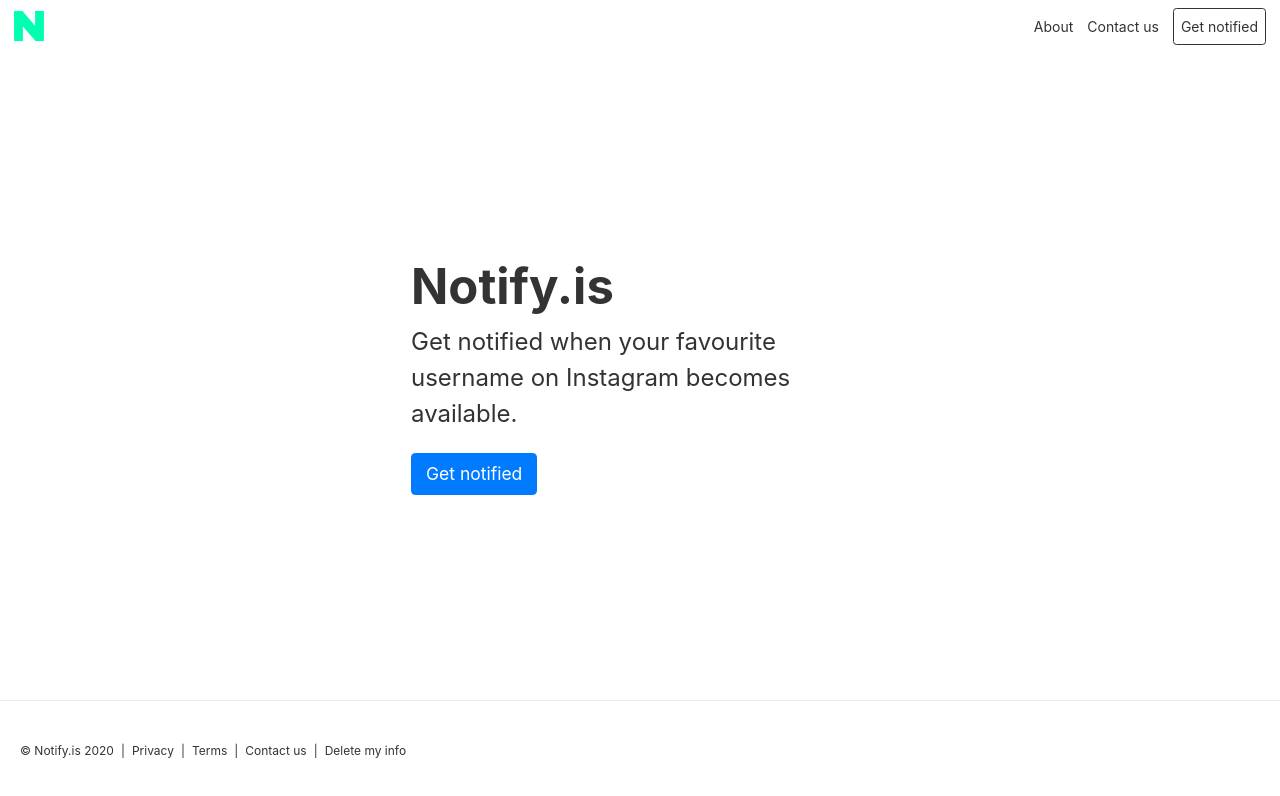
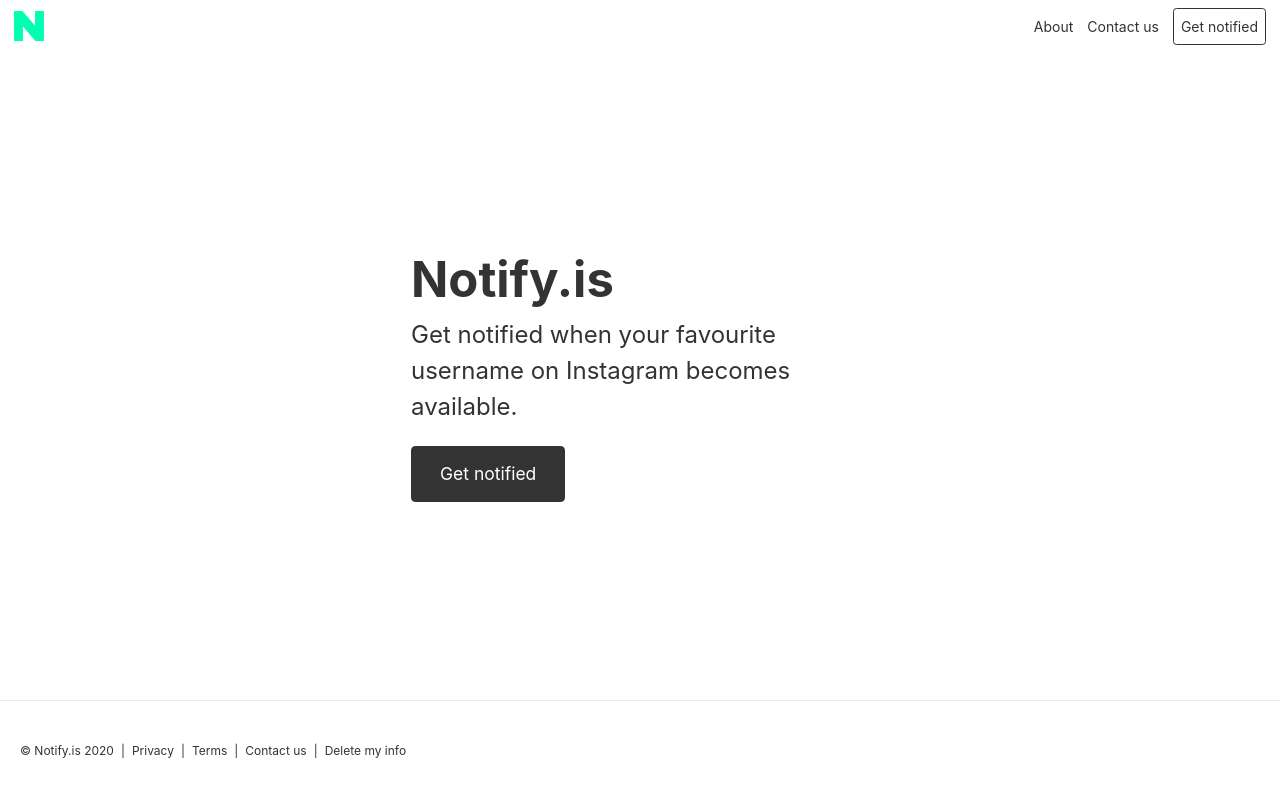
Before and after one commit to oliverproud/notify.is, a Next.js app: page / in a window 1280 px wide. Shown: the top 796 px of the page. Built offline with nearby package versions, Linux system fonts and the light colour scheme.

Commit message:
update styles

```diff
--- a/styles/global.css
+++ b/styles/global.css
@@ -10,6 +10,19 @@ body {
   html {
     font-size: 14px;
   }
+}
+
+.signup-btn {
+  background-color: #333!important;
+  border-color: #333!important;
+  padding: 1rem 2rem!important;
+  color: #FFF!important;
+}
+
+.signup-btn:hover {
+  background-color: #FFF!important;
+  border-color: #333!important;
+  color: inherit!important;
 }
 
 ::selection {
```
